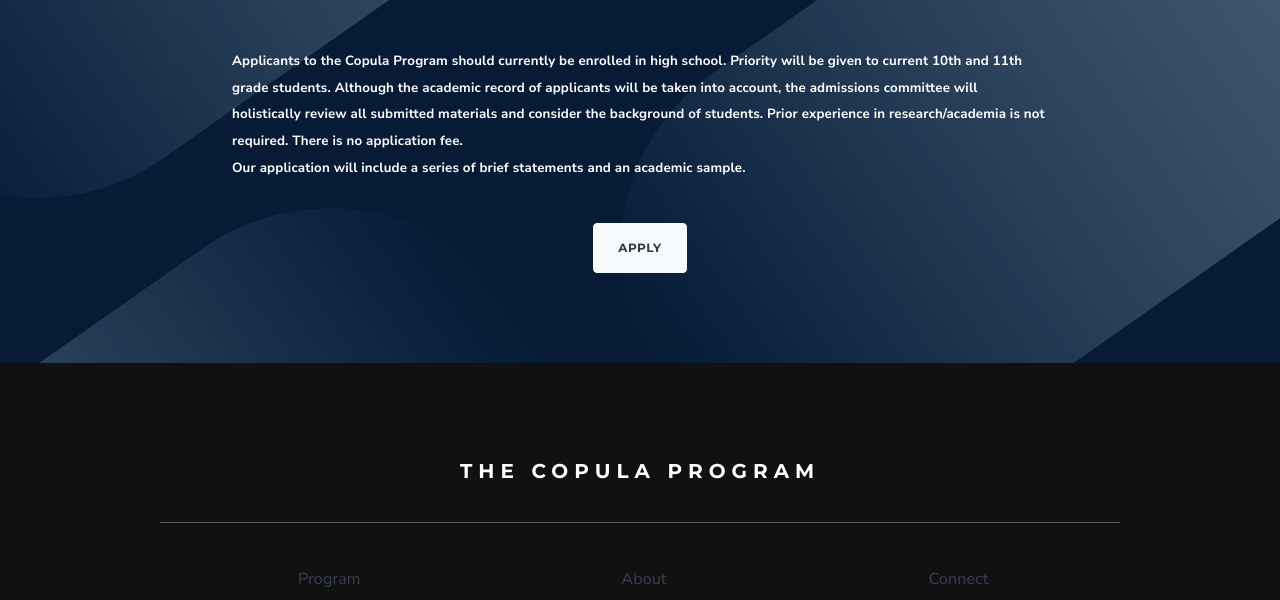
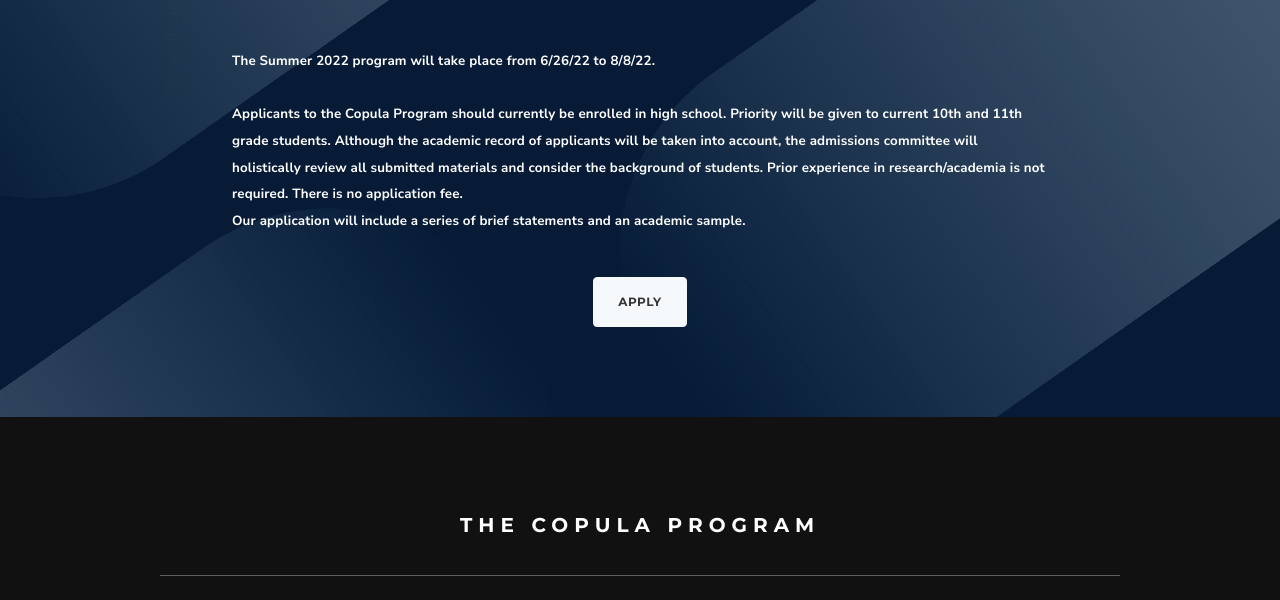
Before and after one commit to neilmhta/CopulaProgram, a plain HTML site: page apply.html in a window 1280 px wide. Shown: the part 149-749 px from the top of the page. Drawn offline with nearby package versions, Linux system fonts and the light colour scheme; files that its build step writes are made by us from their sources.

Commit message:
Update apply.html

```diff
--- a/apply.html
+++ b/apply.html
@@ -116,7 +116,7 @@
 
                   <b></b> <br>
 
-                    Applicants to the Copula Program should currently be enrolled in high school. Priority will be given to current 10th and 11th grade students. Although the academic record of applicants will be taken into account, the admissions committee will holistically review all submitted materials and consider the background of students. Prior experience in research/academia is not required. There is no application fee. <br>
+                   The Summer 2022 program will take place from 6/26/22 to 8/8/22.<br><br>Applicants to the Copula Program should currently be enrolled in high school. Priority will be given to current 10th and 11th grade students. Although the academic record of applicants will be taken into account, the admissions committee will holistically review all submitted materials and consider the background of students. Prior experience in research/academia is not required. There is no application fee. <br>
 
                     Our application will include a series of brief statements and an academic sample.</b></p></div>
               <div class ="col-2"></div>
```
